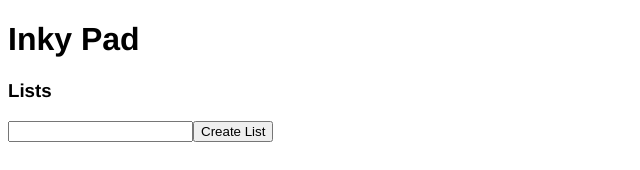
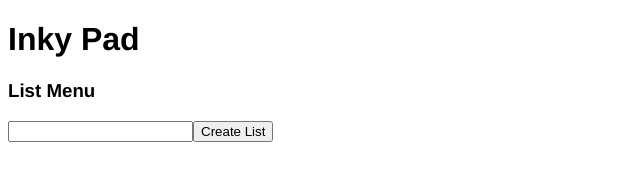
Before and after one commit to Zhusufeng/inky-pad, a React app: page / in a window 1280 px wide. Shown: the top 170 px of the page, without its empty margins (0-640 px from the left). Built offline with nearby package versions, Linux system fonts and the light colour scheme.

Commit message:
Add className to ListMenu component container

```diff
--- a/src/components/ListMenu.jsx
+++ b/src/components/ListMenu.jsx
@@ -17,8 +17,8 @@ class ListMenu extends Component {
   render () {
     // console.log('this.props', this.props);
     return (
-      <div>
-        <h3>Lists</h3>
+      <div className="list-menu-container">
+        <h3>List Menu</h3>
         <div>
           <ul>
             {
```
